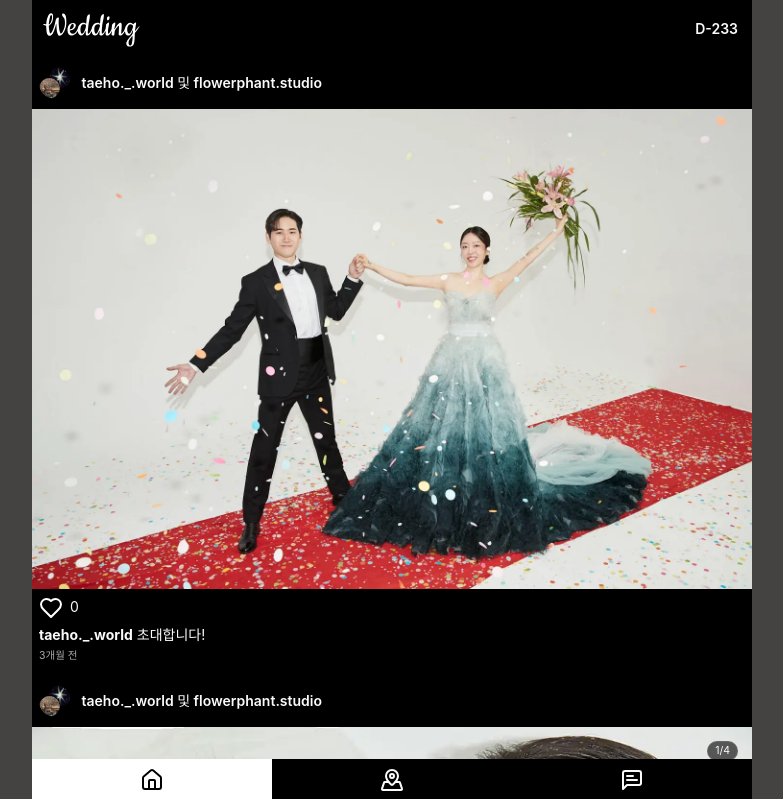
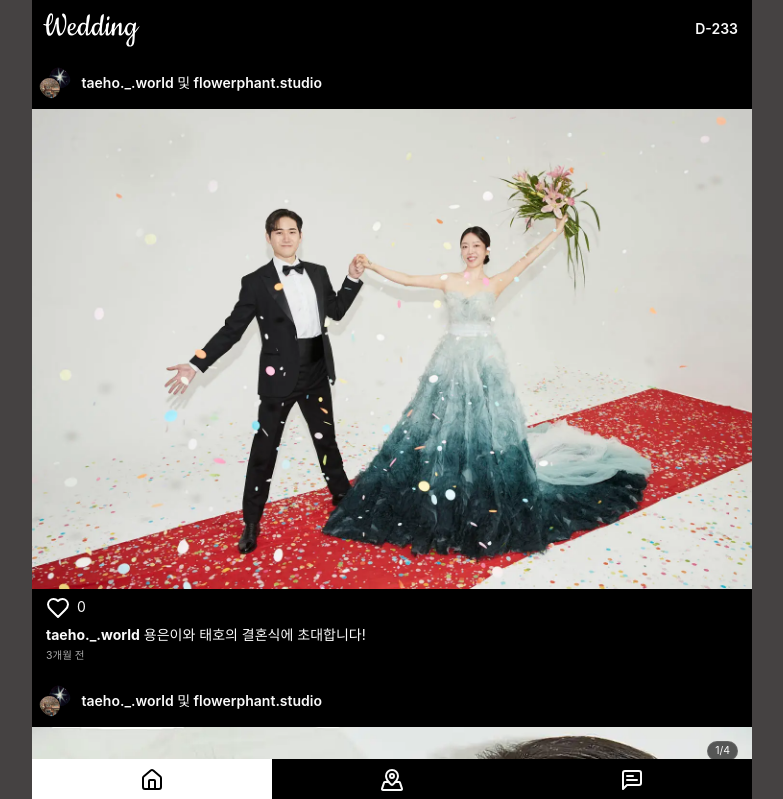
Before and after one commit to taeho-kr/wedding-invitation, a React (Vite) app: page / in a window 1280 px wide. Shown: the top 799 px of the page, without its empty margins (248-1031 px from the left). Built offline with nearby package versions, Linux system fonts and the light colour scheme.

Commit message:
design: give more padding at post item description

```diff
--- a/src/components/content/postItem.tsx
+++ b/src/components/content/postItem.tsx
@@ -311,7 +311,7 @@ export default function PostItem({
               ))}
             </div>
           )}
-          <div className="flex flex-col gap-1 px-2 text-start mt-2">
+          <div className="flex flex-col gap-1 px-4 text-start mt-2">
             <div className="flex flex-row gap-4">
               <div className="flex flex-row gap-2">
                 <Heart
@@ -323,7 +323,9 @@ export default function PostItem({
               </div>
             </div>
             <div className="flex flex-row gap-[4px]">
-              <strong onClick={handleClickProfile}>{user[0].name}</strong>
+              <div className="flex flex-row gap-[4px]">
+                <strong onClick={handleClickProfile}>{user[0].name}</strong>
+              </div>
               <span>{description}</span>
             </div>
             <Typography variant="caption1">{getDateString()}</Typography>
--- a/src/constants/contents.ts
+++ b/src/constants/contents.ts
@@ -15,8 +15,8 @@ export const POSTS: Post[] = [
     content: [MainImage],
     likes: 0,
     comments: 0,
-    date: "2025-05-17",
-    description: "초대합니다!",
+    date: "2025-05-17T00:00:00+09:00",
+    description: "용은이와 태호의 결혼식에 초대합니다!",
   },
   {
     id: 1,
@@ -24,8 +24,8 @@ export const POSTS: Post[] = [
     content: [Image1_1, Image1_2, Image1_3, Image1_4],
     likes: 0,
     comments: 0,
-    date: "2025-05-17",
-    description: "초대합니다!",
+    date: "2025-05-17T17:30:00+09:00",
+    description: "Description1",
   },
   {
     id: 2,
@@ -33,7 +33,7 @@ export const POSTS: Post[] = [
     content: [Image2_1, Image2_2, Image2_3],
     likes: 0,
     comments: 0,
-    date: "2025-05-17",
-    description: "초대합니다!",
+    date: "2025-05-17T23:30:00+09:00",
+    description: "Description2",
   },
 ];
```
